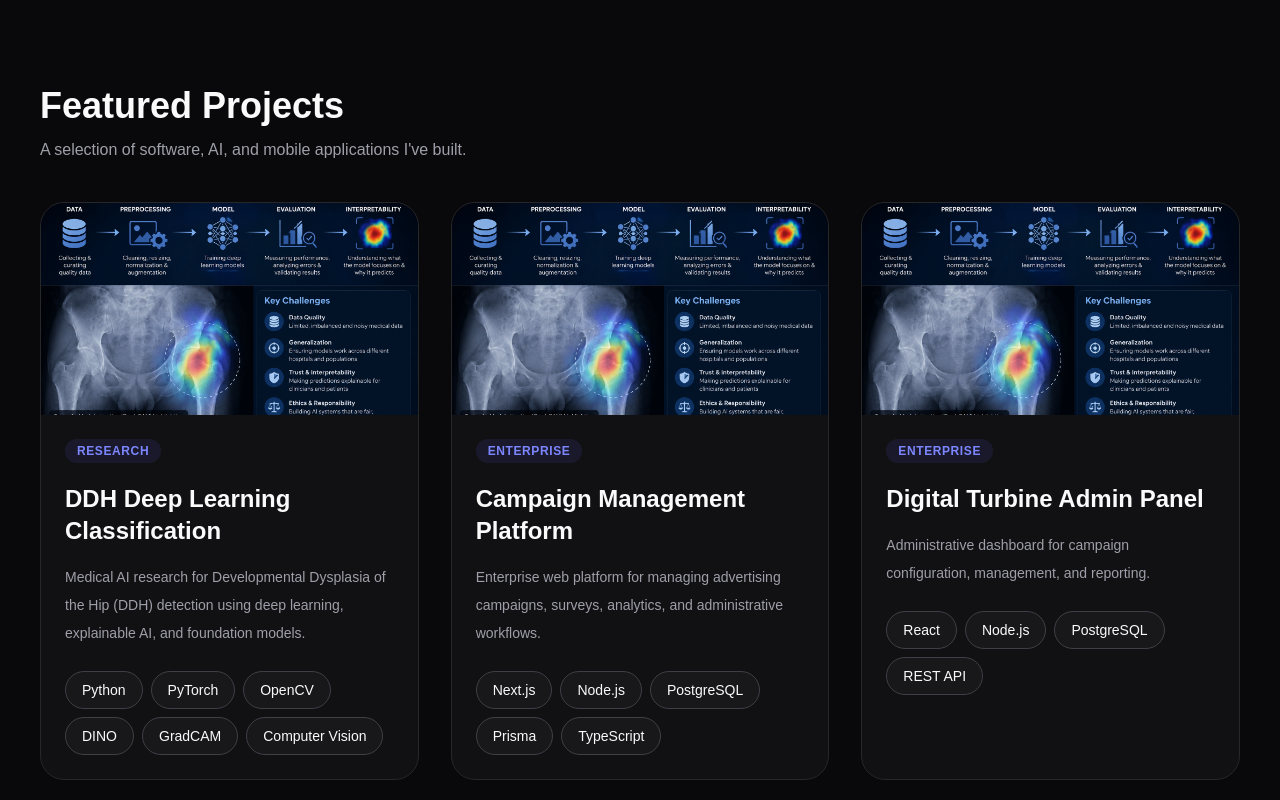
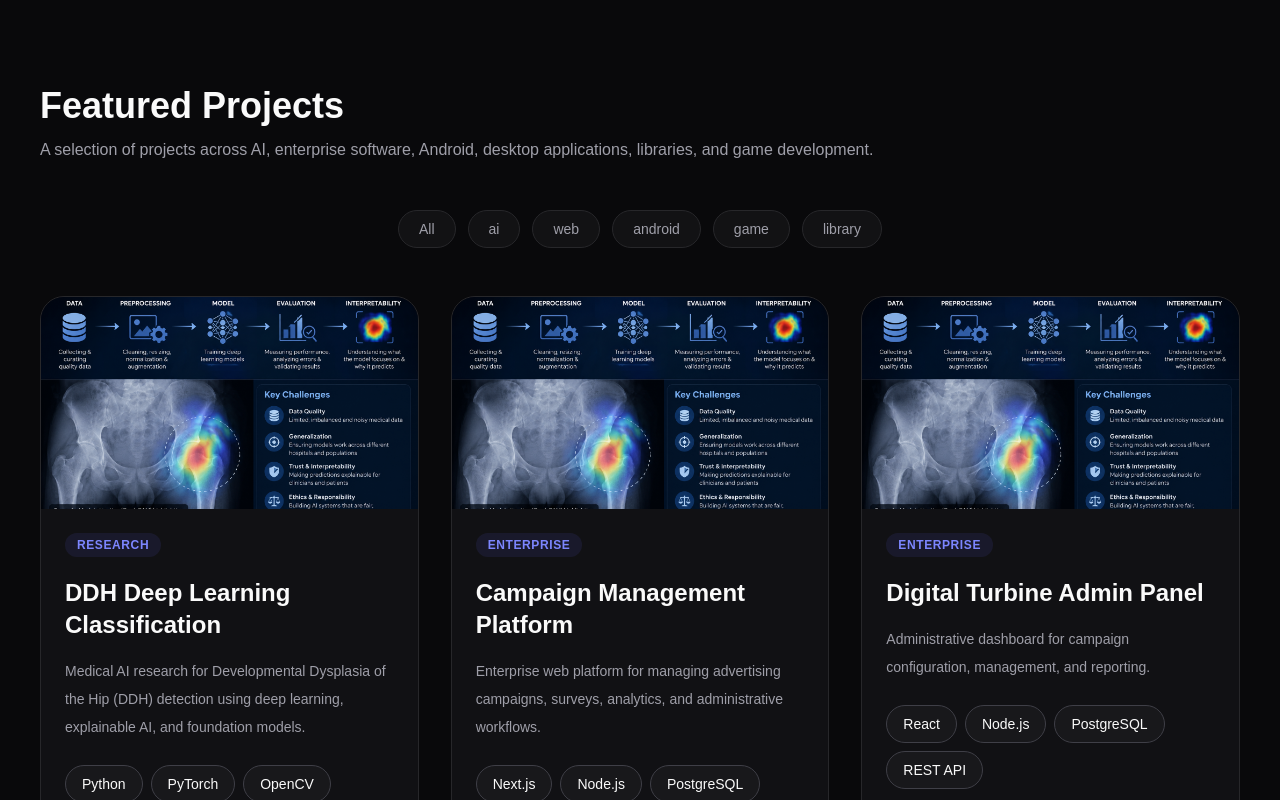
Before and after one commit to devsiddhartha31/devsiddhartha31.github.io, a Next.js app: page / in a window 1280 px wide. Shown: the part 1920-2720 px from the top of the page. Built offline with nearby package versions, Linux system fonts and the light colour scheme.

Commit message:
feat(projects): integrate featured projects section

```diff
--- a/components/projects/Projects.tsx
+++ b/components/projects/Projects.tsx
@@ -3,7 +3,9 @@ import Section from "@/components/ui/Section";
 import SectionTitle from "@/components/ui/SectionTitle";
 
 import { projects } from "@/data/projects";
-import ProjectCard from "./ProjectCard";
+
+import ProjectFilters from "./ProjectFilters";
+import ProjectGrid from "./ProjectGrid";
 
 export default function Projects() {
   return (
@@ -12,19 +14,14 @@ export default function Projects() {
 
         <SectionTitle
           title="Featured Projects"
-          subtitle="A selection of software, AI, and mobile applications I've built."
+          subtitle="A selection of projects across AI, enterprise software, Android, desktop applications, libraries, and game development."
         />
 
-        <div className="grid gap-8 md:grid-cols-2 xl:grid-cols-3">
-          {projects
-            .filter((project) => project.featured)
-            .map((project) => (
-              <ProjectCard
-                key={project.id}
-                project={project}
-              />
-            ))}
-        </div>
+        <ProjectFilters />
+
+        <ProjectGrid
+          projects={projects.filter((project) => project.featured)}
+        />
 
       </Container>
     </Section>
```
